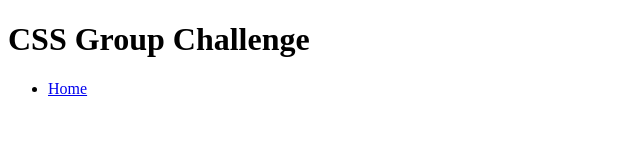
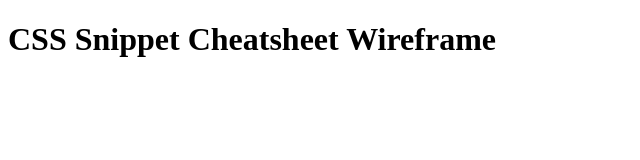
Before and after one commit to Blade7unner/CSS-CHALLENGE, a plain HTML site: page index.html in a window 1280 px wide. Shown: the whole page, without its empty margins (0-640 px from the left). Drawn offline with Linux system fonts and the light colour scheme.

Commit message:
tittle added

```diff
--- a/index.html
+++ b/index.html
@@ -3,14 +3,13 @@
 <head>
     <meta charset="UTF-8">
     <meta name="viewport" content="width=device-width, initial-scale=1.0">
-    <title>CSS Group Challenge</title>
+    <title>CSS Snippet Cheatsheet Wireframe</title>
 </head>
 <body>
     <header>
-        <h1>CSS Group Challenge</h1>
+        <h1>CSS Snippet Cheatsheet Wireframe</h1>
         <nav>
             <ul>
-                <li><a href="#home">Home</a></li>
 
             </ul>
         </nav>
```
